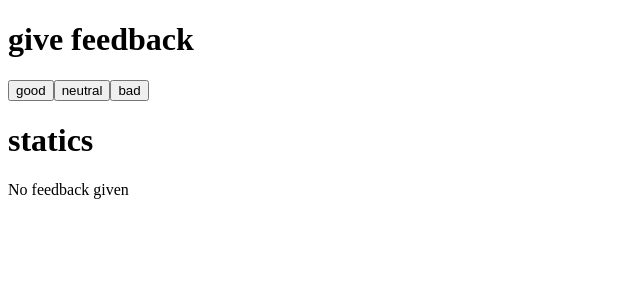
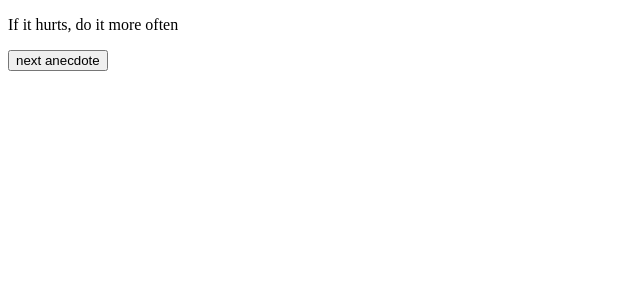
Before and after one commit to gitDiego0/FullStackCourse, a React (Create React App) app in the folder part1/: page / in a window 1280 px wide. Shown: the top 300 px of the page, without its empty margins (0-640 px from the left). Built offline with nearby package versions, Linux system fonts and the light colour scheme.

Commit message:
exercise 1.12

```diff
--- a/part1/src/App.js
+++ b/part1/src/App.js
@@ -1,7 +1,7 @@
 import './App.css'
 
 function App() {
-  return <div className="App">Hola mundo</div>
+  return <div className="App"></div>
 }
 
 export default App
--- a/part1/src/index.js
+++ b/part1/src/index.js
@@ -2,81 +2,31 @@
 import ReactDOM from 'react-dom/client'
 import Header from './components/Header/Header'
 
-// const Statistics = ({ good, neutral, bad, total }) => {
 
-//   return (
-//     <div>
-//       <span>good {good}</span> <br />
-//       <span>neutral {neutral}</span><br />
-//       <span>bad {bad}</span><br />
-//       <span>all {total}</span><br />
-//       <span>average {(good + neutral - bad) / total}</span><br />
-//       <span>positive {(good * 100) / total}%</span><br />
-//     </div>)
-// }
-
-const Statistics = ({ text, value }) => {
-  return (
-
-    <tr>
-
-      <td>{text}</td>
-      <td>{value}</td>
-    </tr>
-  )
+const randomizer = () => {
+  return Math.floor(Math.random() * 6)
 }
 
-
-const App = () => {
-  // save clicks of each button to its own state
-  const [good, setGood] = useState(0)
-  const [neutral, setNeutral] = useState(0)
-  const [bad, setBad] = useState(0)
-  const [total, setTotal] = useState(0)
-
-  const handleGood = () => {
-    setGood(good + 1)
-    setTotal(total + 1)
-  }
-
-  const handleNeutral = () => {
-    setNeutral(neutral + 1)
-    setTotal(total + 1)
-  }
-
-  const handleBad = () => {
-    setBad(bad + 1)
-    setTotal(total + 1)
-  }
+const App = (props) => {
+  const [selected, setSelected] = useState(0)
 
   return (
     <div>
-      <Header title={'give feedback'} />
-      <div >
-        <button onClick={handleGood} >good</button>
-        <button onClick={handleNeutral} >neutral</button>
-        <button onClick={handleBad} >bad</button>
-      </div>
-      <Header title={'statics'} />
-      {
-        total === 0 ? 'No feedback given' : <table>
-          <tbody>
-
-
-            <Statistics text="good" value={good} />
-            <Statistics text="neutral" value={neutral} />
-            <Statistics text="bad" value={bad} />
-            <Statistics text="total" value={total} />
-            <Statistics text="average" value={(good - bad) / total} />
-            <Statistics text="positive" value={(good * 100) / total} />
-          </tbody>
-        </table>
-      }
-
-
+      <p>{props.anecdotes[selected]}</p>
+      <button onClick={() => setSelected(randomizer)}>next anecdote</button>
     </div>
   )
 }
 
+const anecdotes = [
+  'If it hurts, do it more often',
+  'Adding manpower to a late software project makes it later!',
+  'The first 90 percent of the code accounts for the first 90 percent of the development time...The remaining 10 percent of the code accounts for the other 90 percent of the development time.',
+  'Any fool can write code that a computer can understand. Good programmers write code that humans can understand.',
+  'Premature optimization is the root of all evil.',
+  'Debugging is twice as hard as writing the code in the first place. Therefore, if you write the code as cleverly as possible, you are, by definition, not smart enough to debug it.'
+]
+
+
 const root = ReactDOM.createRoot(document.getElementById('root'))
-root.render(<App />)
+root.render(<App anecdotes={anecdotes} />)
```
